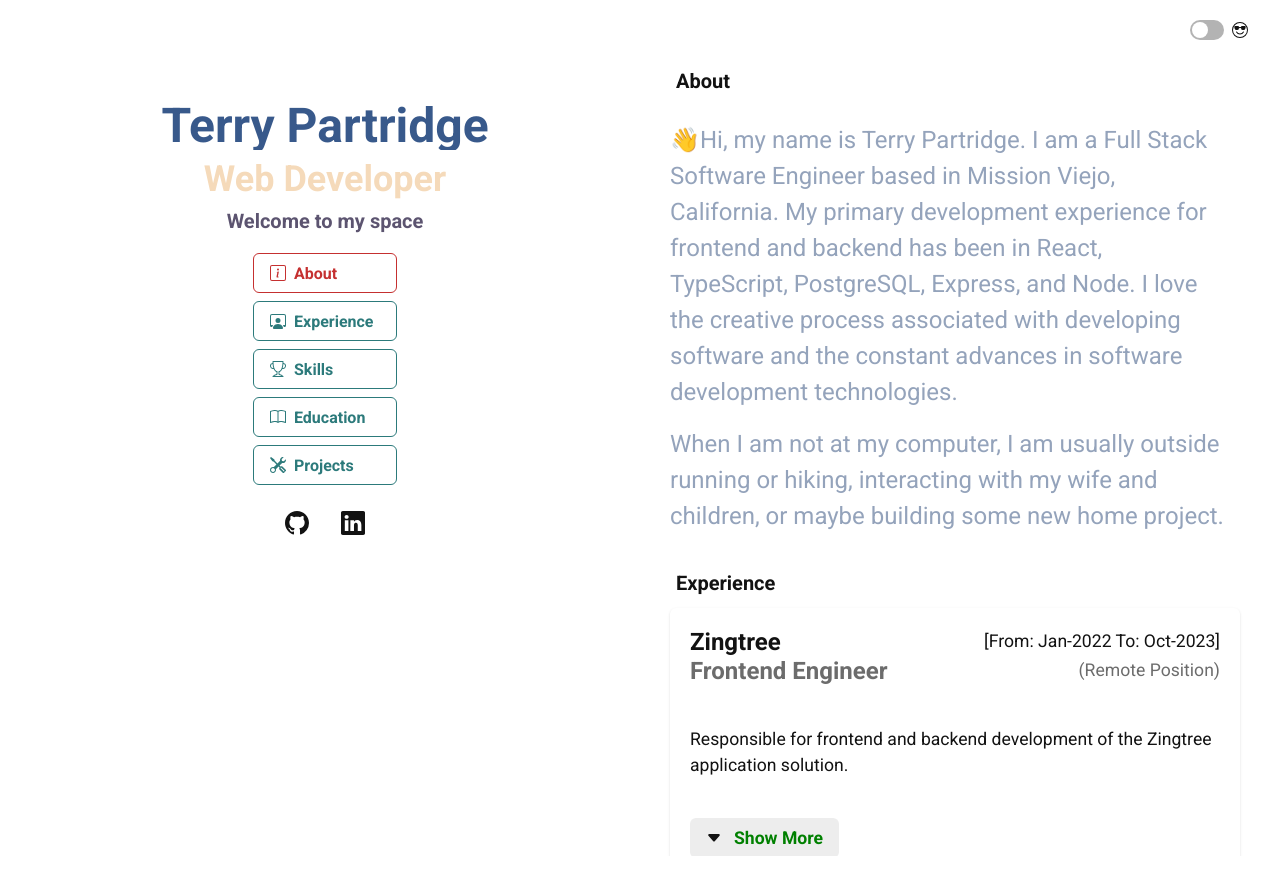
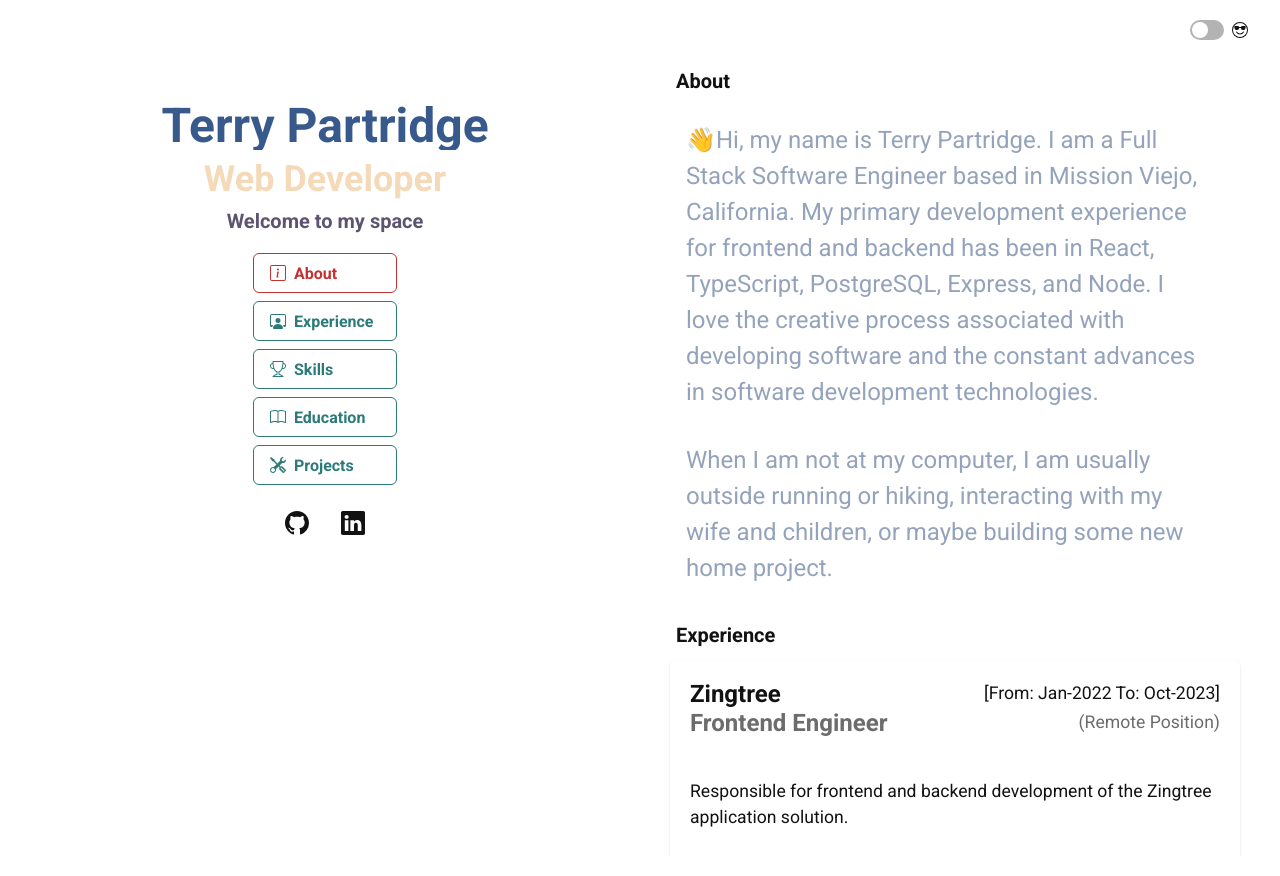
Before and after one commit to ocsfwarch/thetapsite_v4, a React (Vite) app: page / in a window 1280 px wide. Built offline with nearby package versions, Linux system fonts and the light colour scheme.

Commit message:
Style update, adjust about me padding

```diff
--- a/src/components/AboutMe/AboutMe.tsx
+++ b/src/components/AboutMe/AboutMe.tsx
@@ -10,8 +10,7 @@ const AboutMe = () => {
     >
       <p
         style={{
-          paddingTop: "1rem",
-          paddingBottom: "1rem",
+          padding: "1rem",
           fontSize: "1.5rem",
         }}
       >
@@ -22,7 +21,7 @@ const AboutMe = () => {
         developing software and the constant advances in software development
         technologies.
       </p>
-      <p style={{ paddingBottom: "1rem", fontSize: "1.5rem" }}>
+      <p style={{ padding: "1rem", fontSize: "1.5rem" }}>
         When I am not at my computer, I am usually outside running or hiking,
         interacting with my wife and children, or maybe building some new home
         project.
```
